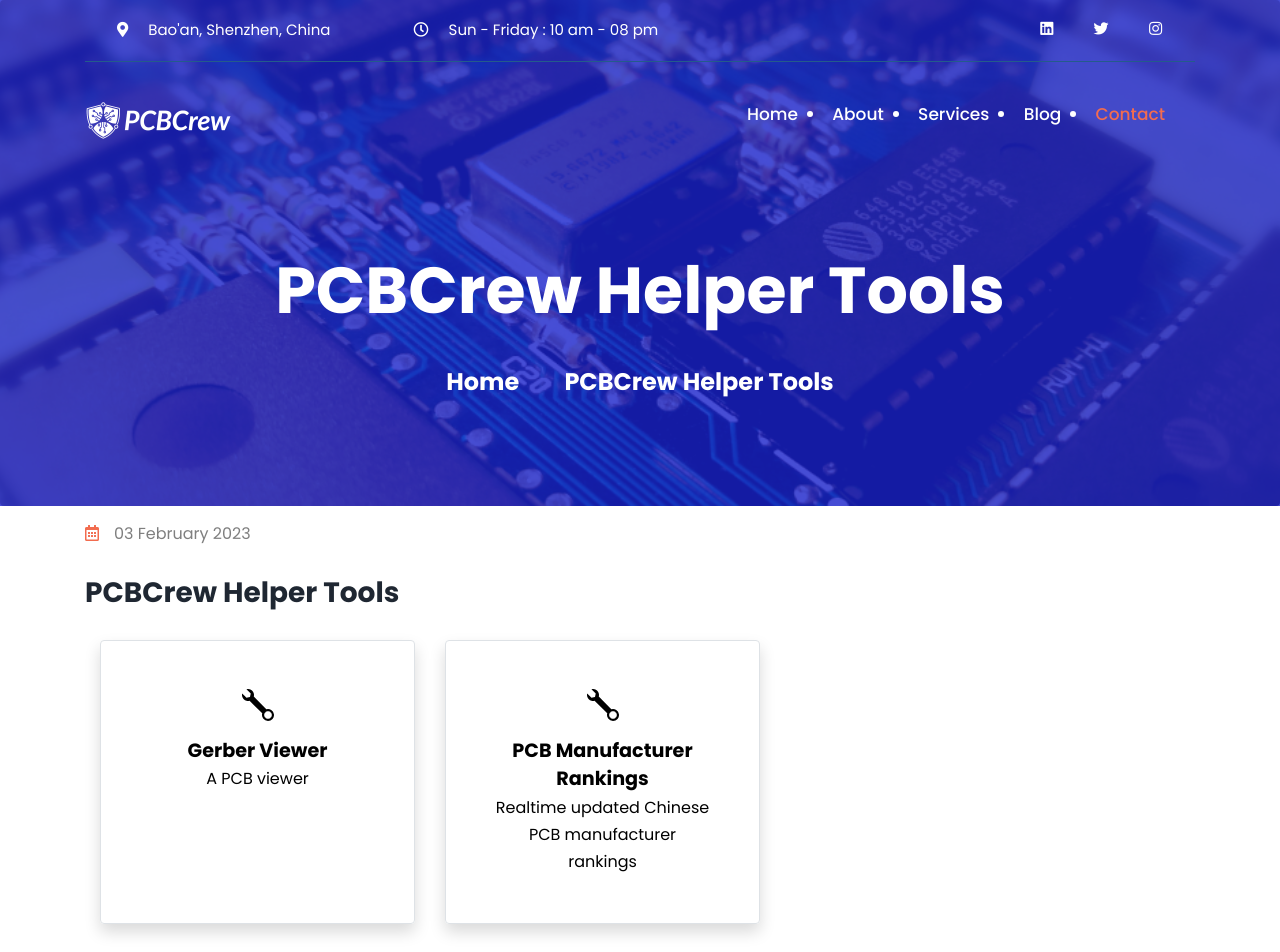
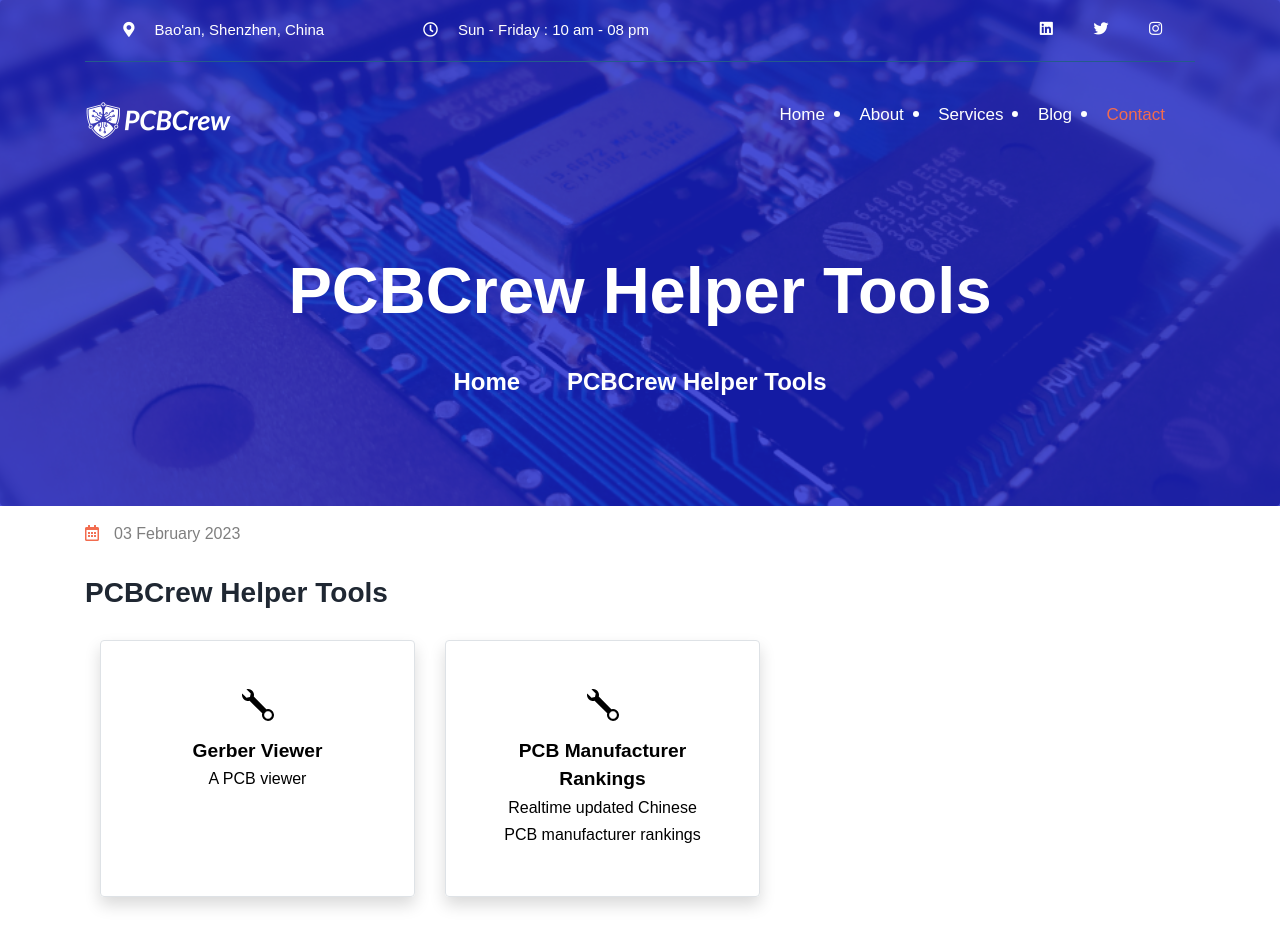
Before and after one commit to dumtux/dumtux.github.io, a Jekyll site: the page built from _apps/index.html, in a window 1280 px wide. Shown: the top 952 px of the page. Built offline with Jekyll 4.4.1, drawn with Linux system fonts in a browser that asks for light colours; some web fonts are replaced.

Commit message:
disable google fonts temporarily for speeding up.

```diff
--- a/assets/css/style.css
+++ b/assets/css/style.css
@@ -38,8 +38,8 @@
 /*===========================
     1. COMMON css
 ===========================*/
-@import url('https://fonts.googleapis.com/css?family=Poppins:300,400,500,700,800&display=swap');
-@import url('https://fonts.googleapis.com/css2?family=Source+Serif+Pro&display=swap');
+/* @import url('https://fonts.googleapis.com/css?family=Poppins:300,400,500,700,800&display=swap');
+@import url('https://fonts.googleapis.com/css2?family=Source+Serif+Pro&display=swap'); */
 
 body {
   font-family: 'Poppins', sans-serif;
```
